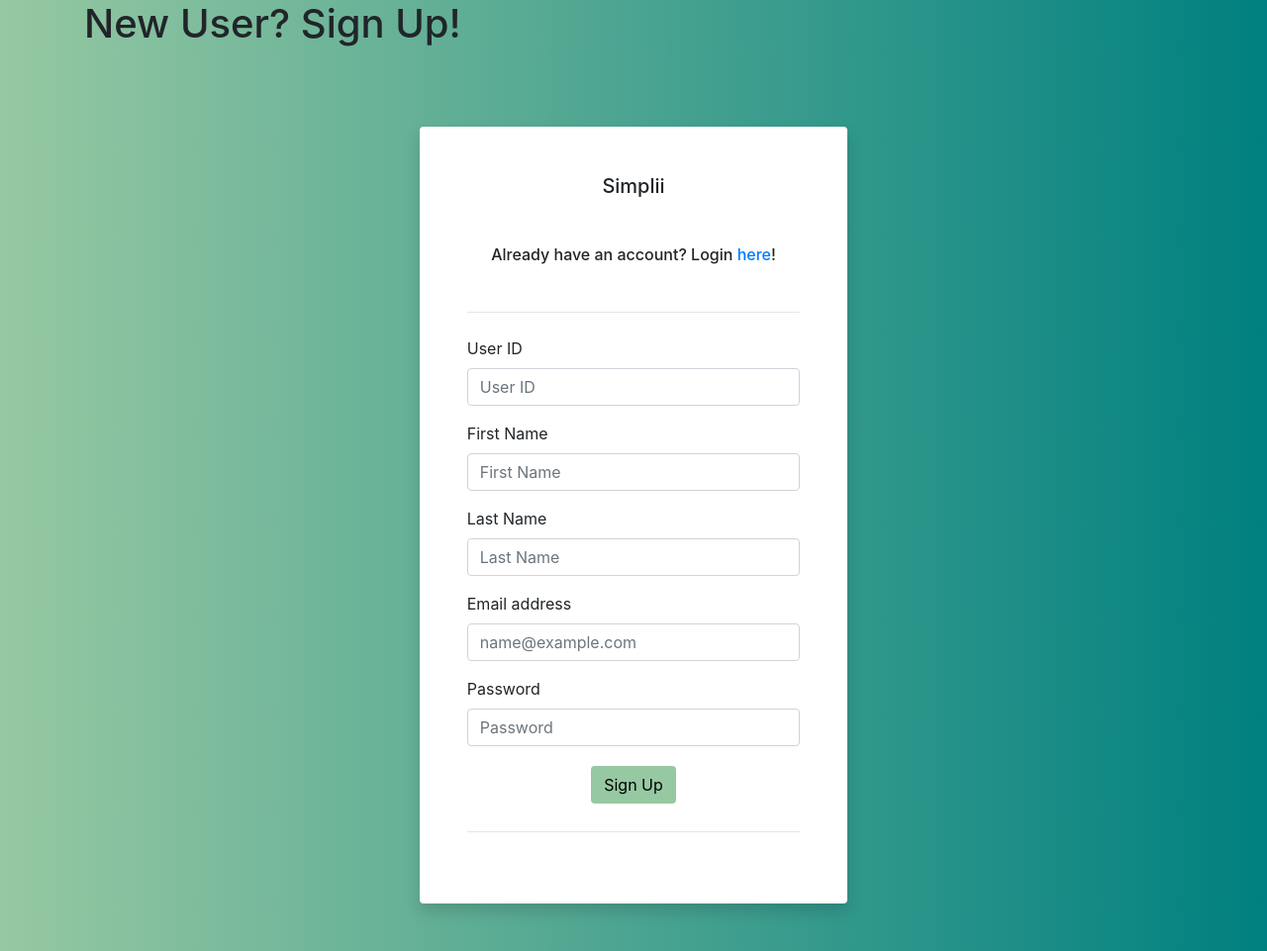
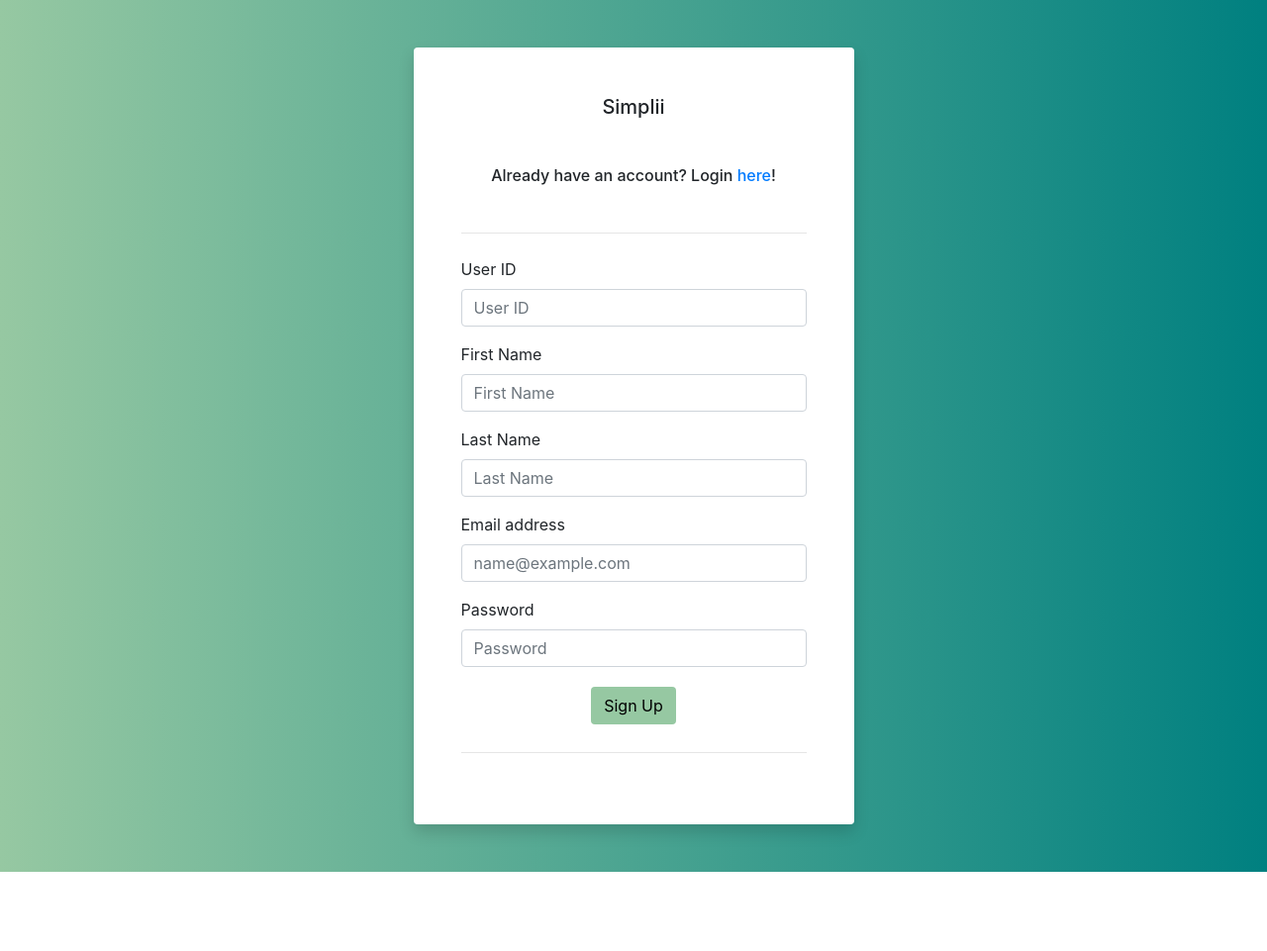
Before and after one commit to purv2100/Simplii21, a Flask app: page /signup in a window 1280 px wide. Shown: the whole page at 99% size. After the commit the page ends 881 px from the top, so only its background shows below. Run offline with Flask 2, Linux system fonts and the light colour scheme; some libraries are stand-ins or nearby versions.

Commit message:
Update signup.html

```diff
--- a/src/templates/signup.html
+++ b/src/templates/signup.html
@@ -50,14 +50,6 @@
     {% for message in get_flashed_messages() %}
       <div class="alert-error">Error: {{ message }}</div>
     {% endfor %}
-
-    <div class="container">
-      <h1>New User? Sign Up!</h1>
-      <br>
-      <!-- {% if error %}
-      //  <p class="error"><strong>Error:</strong> {{ error }}
-      {% endif %}. -->
-
   <div class="container">
     <div class="row">
       <div class="col-sm-9 col-md-7 col-lg-5 mx-auto">
```
